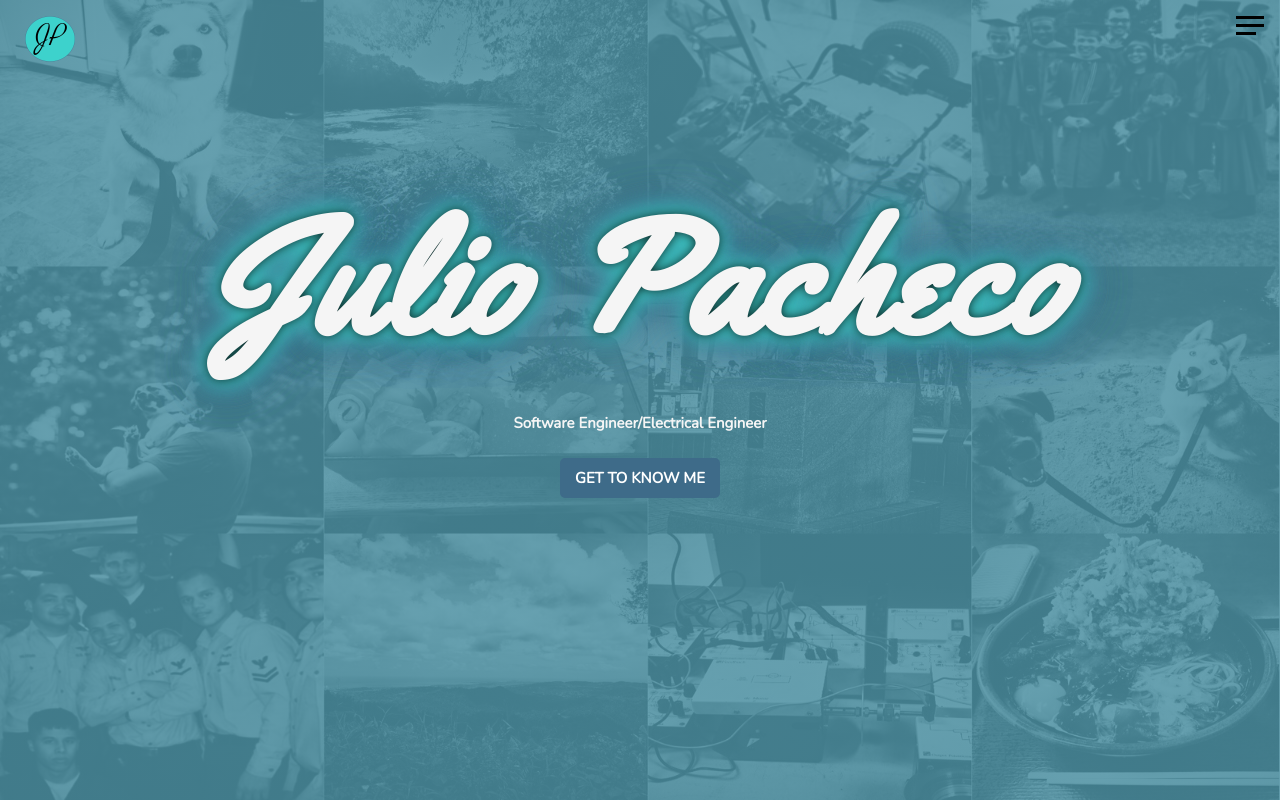
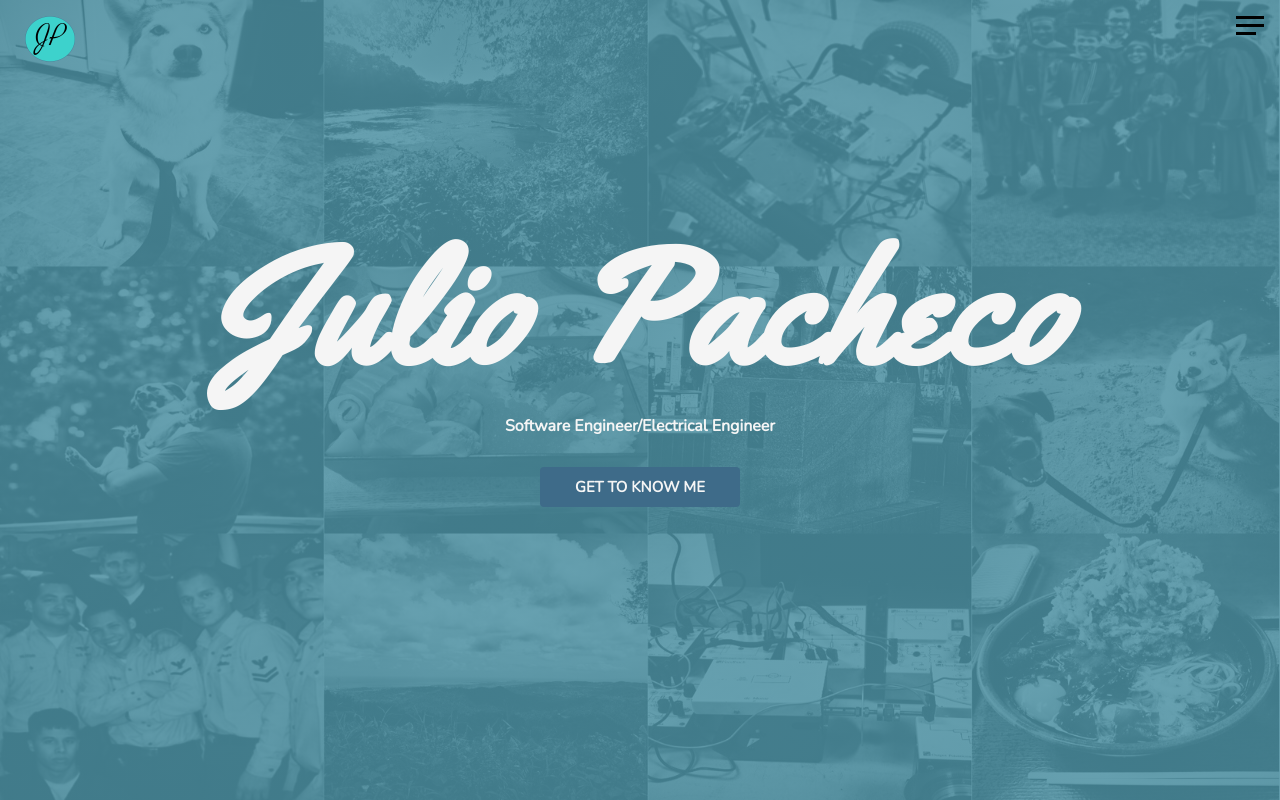
Before and after one commit to jpacheco008/portfolio, a React (Create React App) app in the folder client/: page / in a window 1280 px wide. Built offline with nearby package versions, Linux system fonts and the light colour scheme.

Commit message:
landing and about me screens reworked

```diff
--- a/client/src/css/main.css
+++ b/client/src/css/main.css
@@ -16,6 +16,11 @@
       -ms-flex-flow: column;
           flex-flow: column;
   margin: 50px auto;
+}
+
+.landing-container span {
+  height: 2px;
+  position: relative;
 }
 
 @-webkit-keyframes neon {
@@ -42,33 +47,60 @@
   font-size: 160px;
   letter-spacing: 5px;
   color: whitesmoke;
-  -webkit-animation: neon 1.9s ease-in infinite;
-          animation: neon 1.9s ease-in infinite;
+  position: relative;
+  top: 30px;
 }
 
 .landing-title {
   margin: 10px auto;
   font-family: "Nunito", sans-serif;
-  font-size: 15px;
+  font-size: 1rem;
 }
 
 .landing-button {
-  width: 160px;
+  width: 200px;
   height: 40px;
   font-family: "Nunito", sans-serif;
   font-size: 15px;
   font-weight: 700;
-  border: 2px solid #3e6b89;
   background-color: #3e6b89;
   border-radius: 5px;
-  -webkit-transition-duration: 0.3s;
-          transition-duration: 0.3s;
-  color: white;
+  color: whitesmoke;
+  display: inline-block;
+  border-radius: 4px;
+  border: none;
+  text-align: center;
+  -webkit-transition: all 0.5s;
+  transition: all 0.5s;
+  cursor: pointer;
+  margin: 5px;
 }
 
-.landing-button:hover {
-  background-color: #3dd2cc;
-  color: black;
+.landing-button span {
+  cursor: pointer;
+  display: inline-block;
+  position: relative;
+  -webkit-transition: 0.5s;
+  transition: 0.5s;
+}
+
+.landing-button span:after {
+  content: '\00bb';
+  position: absolute;
+  opacity: 0;
+  top: 0;
+  right: -20px;
+  -webkit-transition: 0.5s;
+  transition: 0.5s;
+}
+
+.landing-button:hover span {
+  padding-right: 25px;
+}
+
+.landing-button:hover span:after {
+  opacity: 1;
+  right: 0;
 }
 
 .landing-button-link {
@@ -102,7 +134,7 @@
   -webkit-box-direction: normal;
       -ms-flex-flow: column;
           flex-flow: column;
-  width: 400px;
+  width: 450px;
   margin: auto 80px auto 0px;
   padding: 2vw;
   border-radius: 15px;
@@ -148,7 +180,7 @@ i {
   text-decoration: none;
   color: white;
   padding: 5px 5px;
-  border: 2px solid #3e6b89;
+  border: none;
   border-radius: 5px;
   font-size: 15px;
   font-weight: 700;
@@ -156,9 +188,10 @@ i {
   cursor: pointer;
 }
 
-.about-me-button:hover {
-  background-color: #3dd2cc;
-  color: black;
+.about-me-button:active {
+  -webkit-transform: scale(0.95);
+          transform: scale(0.95);
+  outline: none;
 }
 
 .about-me-button-link {
@@ -345,7 +378,7 @@ i {
           justify-content: center;
   height: 100vh;
   overflow: hidden;
-  background: grey;
+  background: rgba(136, 134, 134, 0.945);
   list-style-type: none;
   padding-right: 1rem;
   -webkit-transform: translateY(-100%);
@@ -372,7 +405,7 @@ i {
 }
 
 .nav .menu-nav-item.active > Link {
-  color: orange;
+  color: #3e6b89;
 }
 
 .nav .menu-nav-link {
@@ -381,12 +414,14 @@ i {
   text-transform: uppercase;
   padding: 1rem 0;
   font-weight: 300;
+  text-decoration: none;
+  color: whitesmoke;
   -webkit-transition: all .5s ease-in-out;
   transition: all .5s ease-in-out;
 }
 
 .nav .menu-nav-link:hover {
-  color: orange;
+  color: #3e6b89;
 }
 
 .menu-nav-item:nth-child(1) {
@@ -564,6 +599,7 @@ i {
   }
   .landing-button {
     font-size: 10px;
+    width: 140px;
   }
   .nav-links {
     margin: 5px;
@@ -655,6 +691,10 @@ i {
     width: 10px;
     height: 10px;
   }
+  .landing-button {
+    width: 170px;
+    font-size: 15px;
+  }
 }
 
 body {
--- a/client/src/screens/AboutMe.jsx
+++ b/client/src/screens/AboutMe.jsx
@@ -15,14 +15,18 @@ export default function AboutMe() {
           of the unknown. I enjoy the pursuit of knowledge, and accomplishing
           new and exciting projects.
         </h3>
+        <br />
         <a
           className="about-me-button-link"
           target="_blank"
           rel="noreferrer"
           href="https://drive.google.com/file/d/1aL-2t5Qmwdyp1X9GTTzLwgrqVa4oqabH/view?usp=sharing"
-        >
-          <button className="about-me-button">Resume</button>
+          >
+          <button className="about-me-button">
+            <span>Resume</span>
+          </button>
         </a>
+          <br/>
         <h3 className="about-me-text">
           Here are the technologies I have worked with:
         </h3>
@@ -46,6 +50,7 @@ export default function AboutMe() {
             <i className="devicon-react-original-wordmark"></i>
             <i className="devicon-ruby-plain"></i>
             <i className="devicon-xd-line"></i>
+            <i className="devicon-sass-original"></i>
           </div>
         </div>
       </div>
--- a/client/src/screens/Landing.jsx
+++ b/client/src/screens/Landing.jsx
@@ -4,9 +4,12 @@ export default function Landing() {
   return (
     <div className="landing-container">
       <h1 className="landing-name">Julio Pacheco</h1>
+      <span></span>
       <h5 className="landing-title">Software Engineer/Electrical Engineer</h5>
       <Link to="about-me" className="landing-button-link">
-        <button className="landing-button">GET TO KNOW ME</button>
+        <button className="landing-button">
+          <span>GET TO KNOW ME</span>
+        </button>
       </Link>
     </div>
   );
--- a/client/src/styles/_landing.scss
+++ b/client/src/styles/_landing.scss
@@ -3,6 +3,13 @@
   display: flex;
   flex-flow: column;
   margin: 50px auto;
+}
+
+.landing-container span {
+  // background-color: $font-color;
+  height: 2px;
+  position: relative;
+  // bottom: 30px;
 }
 @keyframes neon {
   from {
@@ -20,29 +27,60 @@
   font-size: 160px;
   letter-spacing: 5px;
   color: whitesmoke;
-  animation: neon 1.9s ease-in infinite;
+  position: relative;
+  top: 30px;
+  // animation: neon 1.9s ease-in infinite;
 }
 
 .landing-title {
   margin: 10px auto;
   font-family: "Nunito", sans-serif;
-  font-size: 15px;
+  font-size: 1rem;
 }
+
 .landing-button {
-  width: 160px;
+  width: 200px;
   height: 40px;
   font-family: "Nunito", sans-serif;
   font-size: 15px;
   font-weight: 700;
-  border: 2px solid $primary-color;
   background-color: $primary-color;
   border-radius: 5px;
-  transition-duration: 0.3s;
-  color: white;
-  &:hover {
-    background-color: $secondary-color;
-    color: black;
+  color: $font-color;
+  display: inline-block;
+  border-radius: 4px;
+  border: none;
+  text-align: center;
+  transition: all 0.5s;
+  cursor: pointer;
+  margin: 5px;
+
+  & span {
+    cursor: pointer;
+    display: inline-block;
+    position: relative;
+    transition: 0.5s;
   }
+
+  & span:after {
+    content: '\00bb';
+    position: absolute;
+    opacity: 0;
+    top: 0;
+    right: -20px;
+    transition: 0.5s;
+  }
+
+
+  &:hover span{
+    padding-right: 25px;
+  }
+
+  &:hover span:after {
+      opacity: 1;
+      right: 0;
+  }
+
 }
 .landing-button-link {
   margin: 15px auto;
--- a/client/src/styles/_responsive.scss
+++ b/client/src/styles/_responsive.scss
@@ -33,6 +33,7 @@
   }
   .landing-button {
     font-size: 10px;
+    width: 140px;
   }
   .nav-links {
     margin: 5px;
@@ -114,4 +115,8 @@
     width: 10px;
     height: 10px;
   }
+  .landing-button {
+    width: 170px;
+    font-size: 15px;
+  }
 }
```
Also changed, not shown: client/src/styles/_about.scss (+5 -5 lines), client/src/styles/_nav.scss (+6 -15 lines).
